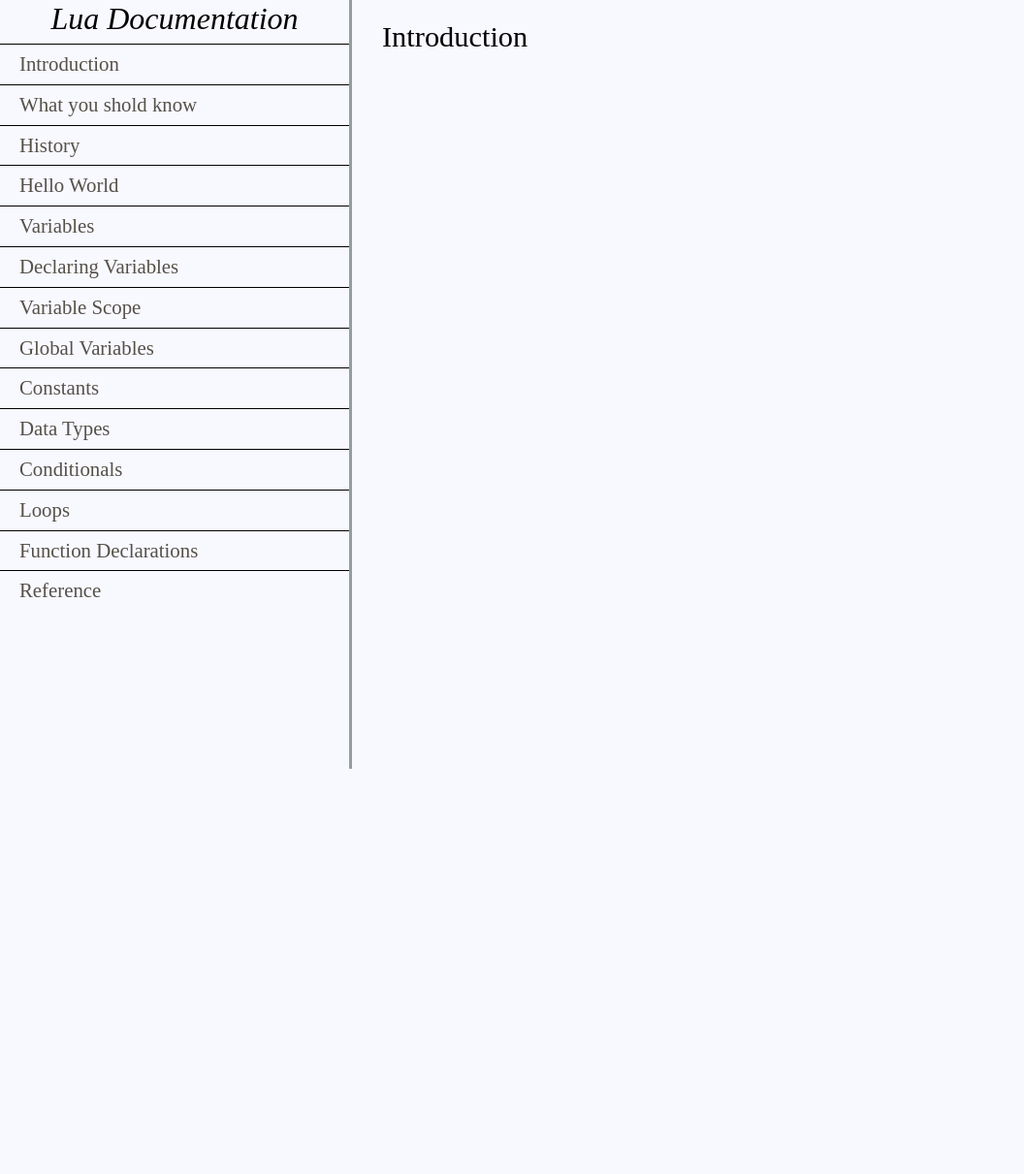
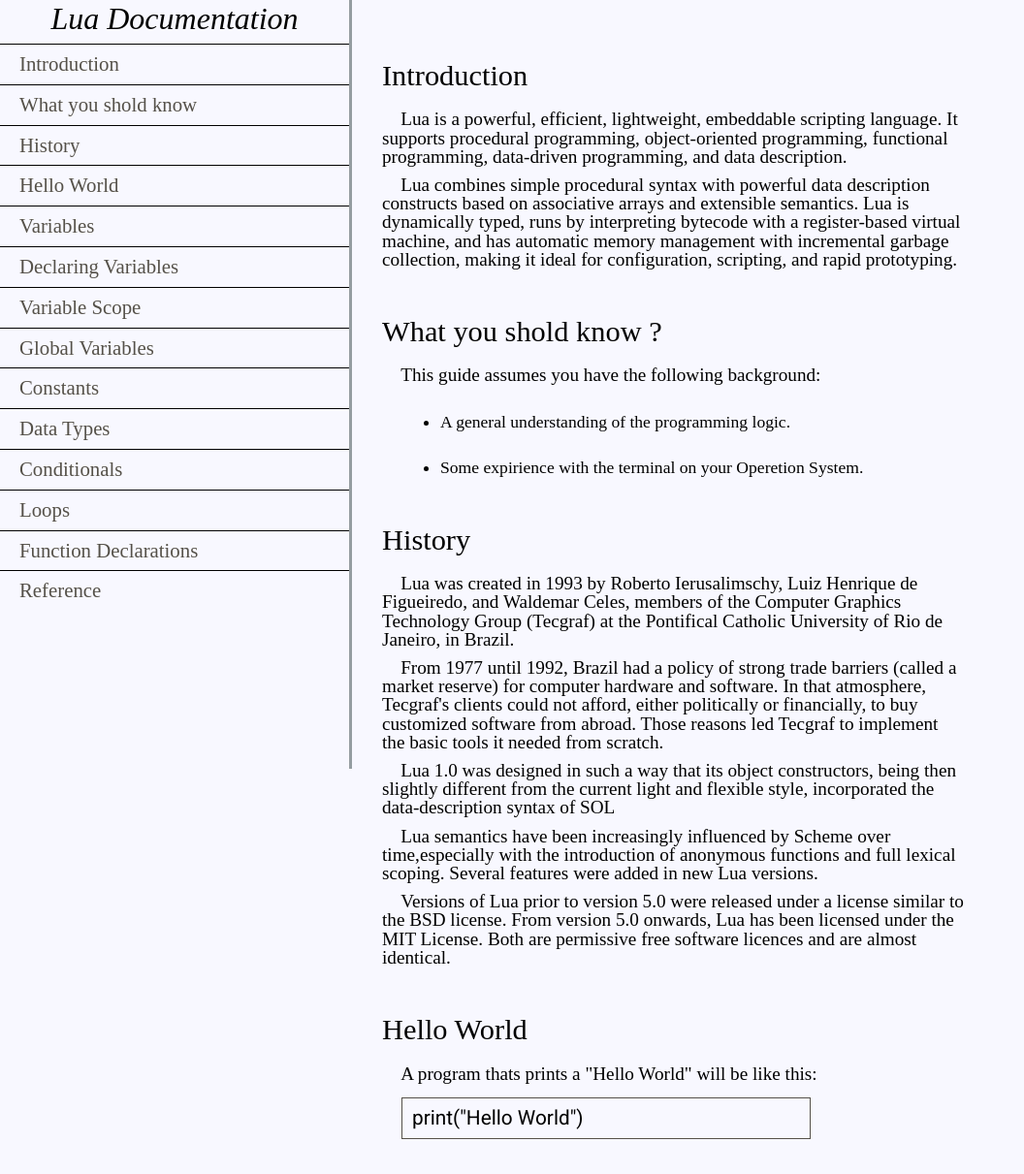
Before and after one commit to andresnunes/Lua-Quick-Start, a plain HTML site: page index.html in a window 1280 px wide. Shown: the part 7-1218 px from the top of the page at 97% size, without its empty margins (0-1056 px from the left). Before the commit the page ends 800 px from the top, so only its background shows below. Drawn offline with Linux system fonts and the light colour scheme.

Commit message:
Versão 2.2, implementados 'Introduction', 'What you shold know', 'History' e 'Hello World'. / Version 2.2, implementation of 'Introduction', 'What you shold know', 'History' e 'Hello World'.

```diff
--- a/css/style.css
+++ b/css/style.css
@@ -63,6 +63,38 @@
 	color: #252415;
 }
 
+#main-doc header{
+	max-width: 600px;
+	display: block;
+	margin-top: 50px;
+	margin-bottom: 20px;
+}
+
+#main-doc p{
+	max-width: 600px;
+	display: block;
+	margin-top:10px;
+	margin-bottom: 10px;
+	font-size: 1.2em;
+}
+
+.main-section li{
+	margin-left: 60px;
+	margin-top:30px;
+	font-size:1.1em;
+	list-style-type: disc;
+}
+code{
+	max-width: 400px;
+	display: block;
+	margin-left: 20px;
+	margin-top:15px;
+	border: #555149 solid 1px;
+	padding: 10px;
+	font-size:1.3em;
+	font-family: 'Roboto', sans-serif;
+}
+
 
 @media only screen and (max-width: 780px){
 	#navbar {
--- a/index.html
+++ b/index.html
@@ -5,6 +5,7 @@
     <meta charset="utf-8">
     <link rel="stylesheet" href="css/reset.css">
     <link rel="stylesheet" href="css/style.css">
+    <link href="https://fonts.googleapis.com/css?family=Roboto&display=swap" rel="stylesheet">
 </head>
 <body>
     <nav id="navbar">
@@ -48,77 +49,108 @@
 		<section id="introduction" class="main-section">
 			<header>Introduction</header>
 			<p>
-				&nbsp;&nbsp;&nbsp;&nbsp;
+				&nbsp;&nbsp;&nbsp;&nbsp;Lua is a powerful, efficient, lightweight, embeddable scripting language. It supports procedural programming, object-oriented programming, functional programming, data-driven programming, and data description.
+            </p>
+            <p>
+                &nbsp;&nbsp;&nbsp;&nbsp;Lua combines simple procedural syntax with powerful data description constructs based on associative arrays and extensible semantics. Lua is dynamically typed, runs by interpreting bytecode with a register-based virtual machine, and has automatic memory management with incremental garbage collection, making it ideal for configuration, scripting, and rapid prototyping.
 			</p>
         </section>
 
-        <section id="knowledge" clas="main-section">
+        <section id="knowledge" class="main-section">
+            <header>What you shold know ?</header>
+            <p>
+                &nbsp;&nbsp;&nbsp;&nbsp;This guide assumes you have the following background:
+            </p>
+            <ul>
+                <li>A general understanding of the programming logic.</li>
+                <li>Some expirience with the terminal on your Operetion System.</li>
+            </ul>
+        </section>
+
+        <section id="history" class="main-section">
+            <header>History</header>
+            <p>
+                &nbsp;&nbsp;&nbsp;&nbsp;Lua was created in 1993 by Roberto Ierusalimschy, Luiz Henrique de Figueiredo, and Waldemar Celes, members of the Computer Graphics Technology Group (Tecgraf) at the Pontifical Catholic University of Rio de Janeiro, in Brazil.
+            </p>
+            <p>
+                &nbsp;&nbsp;&nbsp;&nbsp;From 1977 until 1992, Brazil had a policy of strong trade barriers (called a market reserve) for computer hardware and software. In that atmosphere, Tecgraf's clients could not afford, either politically or financially, to buy customized software from abroad. Those reasons led Tecgraf to implement the basic tools it needed from scratch.
+            </p>
+            <p>
+                &nbsp;&nbsp;&nbsp;&nbsp;Lua 1.0 was designed in such a way that its object constructors, being then slightly different from the current light and flexible style, incorporated the data-description syntax of SOL
+
+            </p>
+            <p>
+                &nbsp;&nbsp;&nbsp;&nbsp;Lua semantics have been increasingly influenced by Scheme over time,especially with the introduction of anonymous functions and full lexical scoping. Several features were added in new Lua versions.
+
+            </p>
+            <p>
+                &nbsp;&nbsp;&nbsp;&nbsp;Versions of Lua prior to version 5.0 were released under a license similar to the BSD license. From version 5.0 onwards, Lua has been licensed under the MIT License. Both are permissive free software licences and are almost identical.
+            </p>
+        </section>
+
+        <section id="hello-world" class="main-section">
+            <header>Hello World</header>
+            <p>
+                &nbsp;&nbsp;&nbsp;&nbsp;A program thats prints a "Hello World" will be like this:
+            </p>
+            <code>print("Hello World")</code>
+        </section>
+
+        <section id="variables" class="main-section">
             <p>
                 &nbsp;&nbsp;&nbsp;&nbsp;
             </p>
         </section>
 
-        <section id="history" clas="main-section">
+        <section id="declaring" class="main-section">
             <p>
                 &nbsp;&nbsp;&nbsp;&nbsp;
             </p>
         </section>
 
-        <section id="variables" clas="main-section">
+        <section id="scope" class="main-section">
             <p>
                 &nbsp;&nbsp;&nbsp;&nbsp;
             </p>
         </section>
 
-        <section id="declaring" clas="main-section">
+        <section id="global" class="main-section">
             <p>
                 &nbsp;&nbsp;&nbsp;&nbsp;
             </p>
         </section>
 
-        <section id="scope" clas="main-section">
+        <section id="constants" class="main-section">
             <p>
                 &nbsp;&nbsp;&nbsp;&nbsp;
             </p>
         </section>
 
-        <section id="global" clas="main-section">
+        <section id="data" class="main-section">
             <p>
                 &nbsp;&nbsp;&nbsp;&nbsp;
             </p>
         </section>
 
-        <section id="constants" clas="main-section">
+        <section id="conditionals" class="main-section">
             <p>
                 &nbsp;&nbsp;&nbsp;&nbsp;
             </p>
         </section>
 
-        <section id="data" clas="main-section">
+        <section id="loops" class="main-section">
             <p>
                 &nbsp;&nbsp;&nbsp;&nbsp;
             </p>
         </section>
 
-        <section id="conditionals" clas="main-section">
+        <section id="function" class="main-section">
             <p>
                 &nbsp;&nbsp;&nbsp;&nbsp;
             </p>
         </section>
 
-        <section id="loops" clas="main-section">
-            <p>
-                &nbsp;&nbsp;&nbsp;&nbsp;
-            </p>
-        </section>
-
-        <section id="function" clas="main-section">
-            <p>
-                &nbsp;&nbsp;&nbsp;&nbsp;
-            </p>
-        </section>
-
-        <section id="reference" clas="main-section">
+        <section id="reference" class="main-section">
             <p>
                 &nbsp;&nbsp;&nbsp;&nbsp;
             </p>
```
